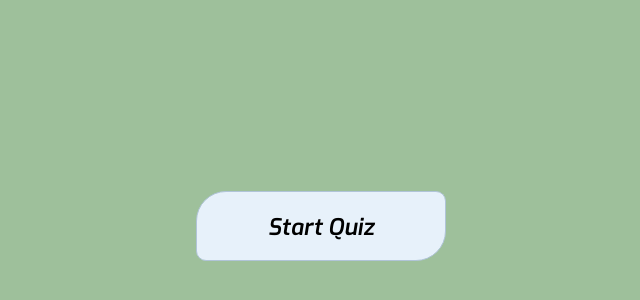
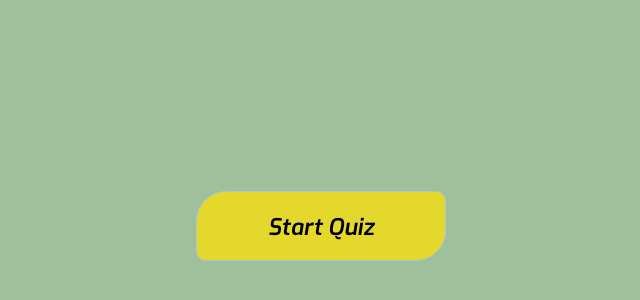
Before and after one commit to bonface221/Quiz_board, a plain HTML site: page index.html in a window 1280 px wide. Shown: the part 174-474 px from the top of the page, without its empty margins (319-959 px from the left). Drawn offline with Linux system fonts and the light colour scheme.

Commit message:
Style:Button styling-optimized styling the start button

```diff
--- a/index.css
+++ b/index.css
@@ -23,7 +23,7 @@ body {
     width: 250px;
     text-align: center;
     padding: 20px 0;
-    background: #e7f1fa;
+    background: #e4d82d;
     color: #000;
     font-size: 23px;
     font-weight: 700;
```
